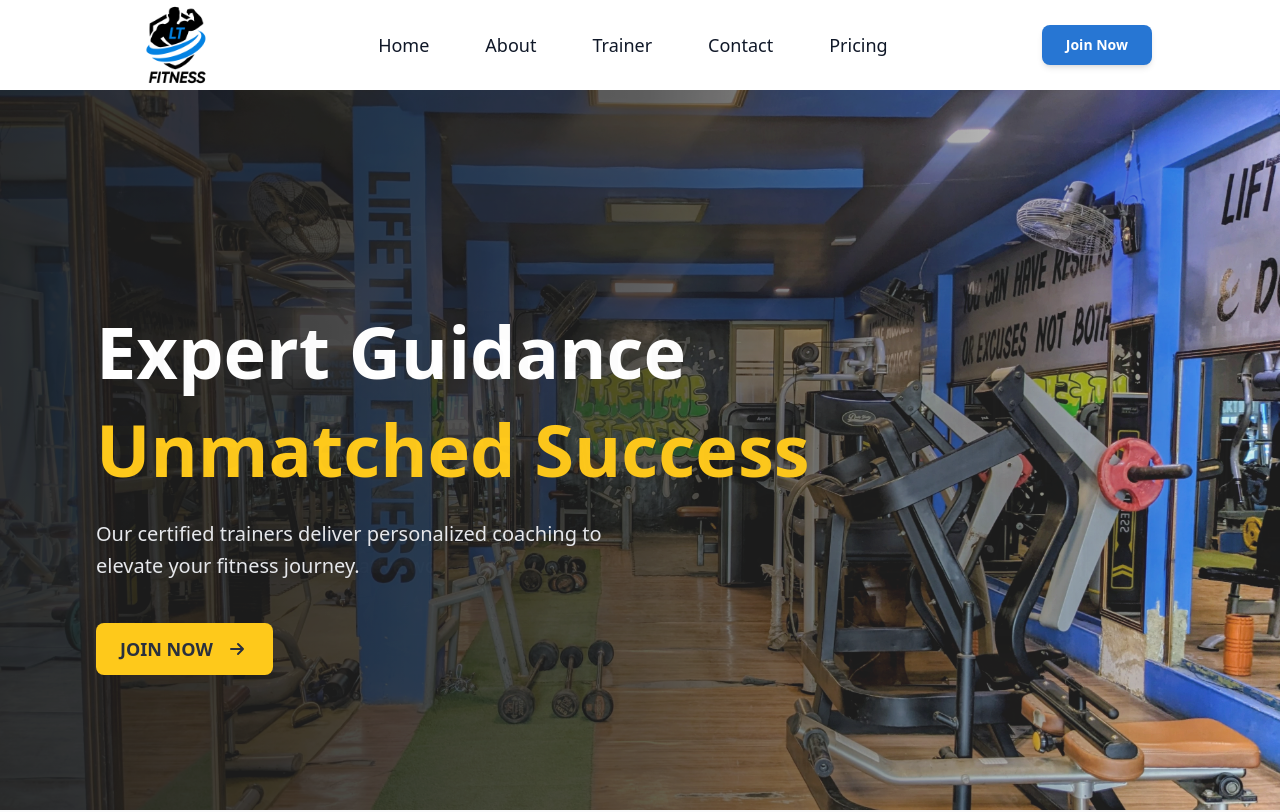
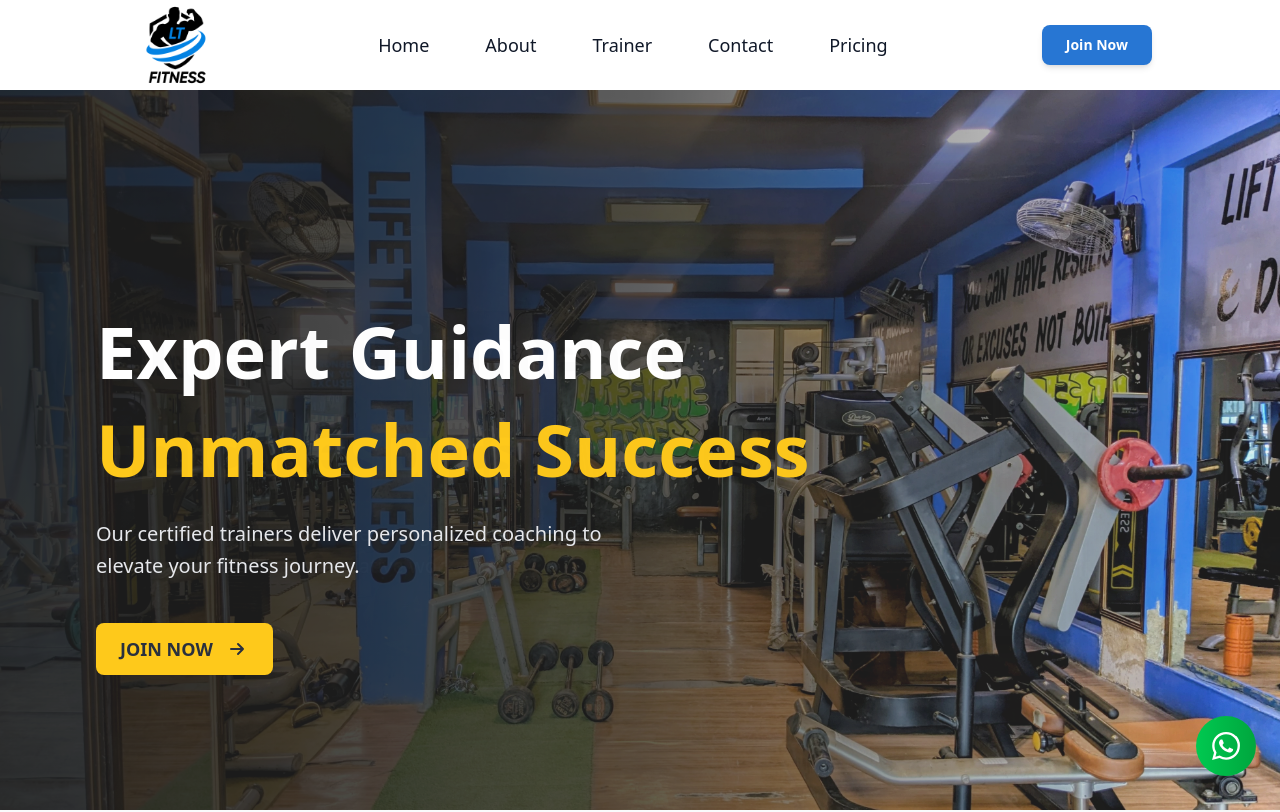
Before and after one commit to MubashirACode/lifetime, a React (Vite) app: page / in a window 1280 px wide. Shown: the top 812 px of the page. Built offline with nearby package versions, Linux system fonts and the light colour scheme.

Commit message:
Add Whatsapp icon

```diff
--- a/src/App.jsx
+++ b/src/App.jsx
@@ -7,6 +7,7 @@
 import { Navbar } from './components/Navbar'
 import Pricing from './components/Pricing'
 import Trainer from './components/Trainer'
+import WhatsAppButton from './components/WhatsAppButton'
 
 
 
@@ -15,6 +16,7 @@
 
   return (
     <>
+      <div className="h-screen">
         <Navbar />
         <Hero />
         <AboutUs />
@@ -22,6 +24,10 @@
         <Pricing />
         <ContactUs />
         <Footer />
+
+
+        <WhatsAppButton />
+      </div>
     </>
   )
 }
--- /dev/null
+++ b/src/components/WhatsAppButton.jsx
@@ -0,0 +1,42 @@
+import React from 'react';
+
+export default function WhatsAppButton() {
+  const phoneNumber = "923040240020";
+  const message = "Hello! I'd like to inquire about gym membership.";
+
+  return (
+    <a
+      href={`https://wa.me/${phoneNumber}?text=${encodeURIComponent(message)}`}
+      target="_blank"
+      rel="noopener noreferrer"
+      className="fixed bottom-6 right-6 z-50 group"
+      aria-label="Chat on WhatsApp"
+    >
+      <div className="relative">
+        {/* Pulse Animation */}
+        <div className="absolute inset-0 bg-green-500 rounded-full animate-ping opacity-75 group-hover:opacity-100 transition-opacity"></div>
+
+        {/* Main Button - ICON FIXED */}
+        <div className="relative bg-gradient-to-r from-green-500 to-green-600 hover:from-green-600 hover:to-green-700 text-white p-4 rounded-full shadow-2xl hover:shadow-3xl transform hover:scale-110 transition-all duration-300 flex items-center justify-center">
+          {/* WhatsApp SVG Icon - Hardcoded & 100% Visible */}
+          <svg
+            className="w-7 h-7"
+            fill="currentColor"
+            viewBox="0 0 24 24"
+            xmlns="http://www.w3.org/2000/svg"
+          >
+            <path d="M17.472 14.382c-.297-.149-1.758-.867-2.03-.967-.273-.099-.471-.148-.67.15-.197.297-.767.966-.94 1.164-.173.198-.347.223-.644.075-.297-.149-1.255-.463-2.39-1.475-.883-.788-1.48-1.761-1.653-2.059-.173-.297-.018-.458.13-.606.134-.133.298-.347.446-.52.149-.174.198-.298.297-.497.099-.198.05-.371-.025-.52-.075-.149-.669-1.612-.916-2.207-.242-.579-.487-.5-.669-.51-.173-.008-.371-.01-.57-.01-.198 0-.52.074-.792.372-.272.297-1.04 1.016-1.04 2.479 0 1.462 1.065 2.875 1.213 3.074.149.198 2.096 3.2 5.077 4.487.709.306 1.262.489 1.694.625.712.227 1.36.195 1.871.118.571-.085 1.758-.719 2.006-1.413.248-.694.248-1.289.173-1.413-.074-.124-.272-.198-.57-.347m-5.421 7.403h-.004a9.87 9.87 0 01-5.031-1.378l-.361-.214-3.741.982.998-3.648-.235-.374a9.86 9.86 0 01-1.51-5.26c.001-5.45 4.436-9.884 9.888-9.884 2.64 0 5.122 1.03 6.988 2.898a9.825 9.825 0 012.893 6.994c-.003 5.45-4.437 9.884-9.885 9.884m8.413-18.297A11.815 11.815 0 0012.05 0C5.495 0 .16 5.335.157 11.892c0 2.096.547 4.142 1.588 5.945L.057 24l6.305-1.654a11.882 11.882 0 005.683 1.448h.005c6.554 0 11.890-5.335 11.893-11.893A11.821 11.821 0 0020.885 3.488"/>
+          </svg>
+        </div>
+
+        {/* Tooltip */}
+        <div className="absolute right-full mr-3 top-1/2 -translate-y-1/2 opacity-0 group-hover:opacity-100 pointer-events-none transition-opacity duration-300">
+          <div className="bg-gray-900 text-white text-xs font-medium px-3 py-2 rounded-lg whitespace-nowrap">
+            Chat with us on WhatsApp!
+          </div>
+          <div className="absolute right-0 top-1/2 -translate-y-1/2 w-0 h-0 border-t-4 border-b-4 border-l-8 border-transparent border-l-gray-900"></div>
+        </div>
+      </div>
+    </a>
+  );
+}
```
Lines whose indentation alone changed are shown as unchanged.
